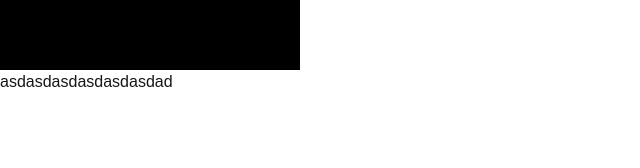
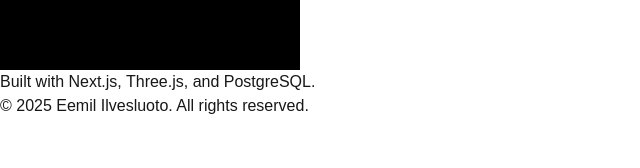
Before and after one commit to eduvaa/3D-Models-on-website-with-three.js, a Next.js app in the folder oppari/: page / in a window 1280 px wide. Shown: the part 128-296 px from the top of the page, without its empty margins (0-640 px from the left). Built offline with nearby package versions, Linux system fonts and the light colour scheme; no server answers; the database is empty.

Commit message:
footer text

```diff
--- a/oppari/src/app/layout.tsx
+++ b/oppari/src/app/layout.tsx
@@ -28,7 +28,7 @@ export default function RootLayout({
       <body
         className={`${geistSans.variable} ${geistMono.variable} antialiased`}
       >
-        <header className="bg-gray text-white py-4 px-6 text-center font-bold">
+        <header className="bg-gray text-white py-2 px-6 text-center font-bold">
           <div>
             <h1 className="text-3xl">3D Models with three.js</h1>
           </div>
@@ -41,9 +41,14 @@ export default function RootLayout({
         {children}
         </main>
 
-        <footer className="bg-gray text-white py-4 px-6 text-center">
+        <footer className="bg-gray text-white py-2 px-6 text-center">
           <div>
-            <p>asdasdasdasdasdasdad</p>
+          <p className="text-sm mt-2">
+            Built with Next.js, Three.js, and PostgreSQL.
+          </p>
+          <p className="text-xs mt-4 opacity-70">
+            © {new Date().getFullYear()} Eemil Ilvesluoto. All rights reserved.
+          </p>
           </div>
         </footer>
 
```
